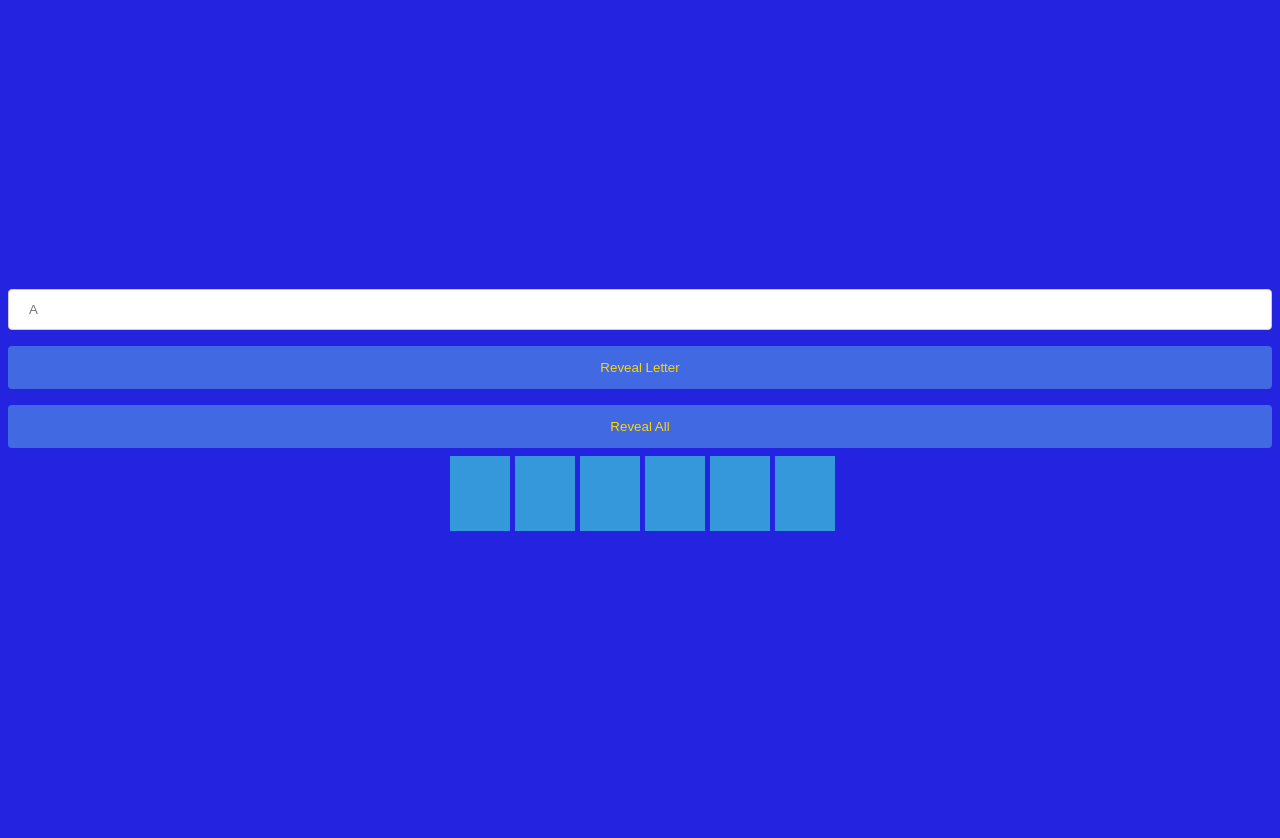
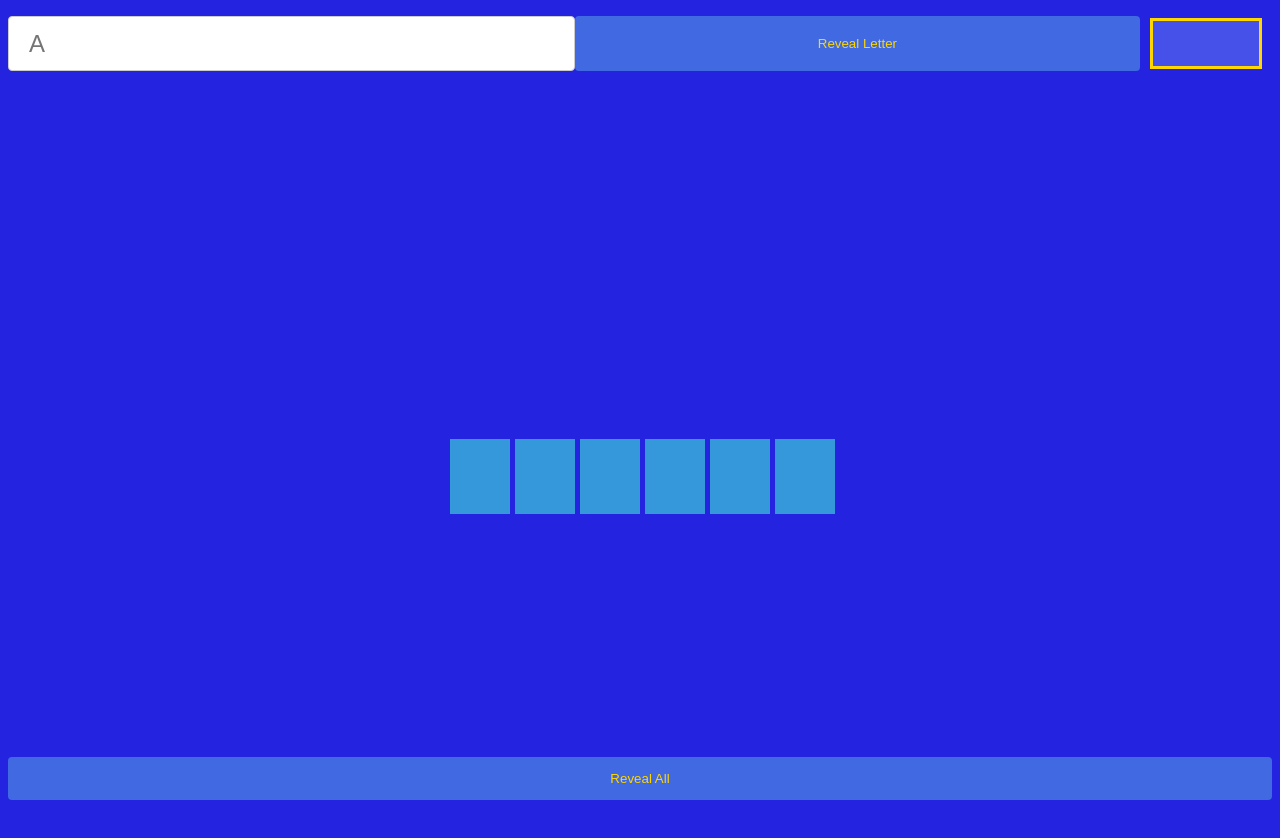
Before and after one commit to karyeet/word-wall, a plain HTML site: page index.html in a window 1280 px wide. Both pictures are taken after typing "Sample" into the empty fields and a click on the input "Submit". Before the commit the page ends 816 px from the top, so only its background shows below. Drawn offline with Linux system fonts and the light colour scheme.

Commit message:
move buttons and add counter

```diff
--- a/index.html
+++ b/index.html
@@ -74,12 +74,41 @@
         display: none;
     }
 
+    input[id="revealAll"] {
+        display: none;
+        position: sticky;
+        bottom: 0;
+        justify-content: center;
+    }
+
+    div[id="letterRevealDiv"] {
+        display: none;
+        position: sticky;
+        top: 0;
+    }
+
     .button-grid {
         margin-bottom: 5px;
+    }
+
+    .box {
+        width: 200px;
+        height: 25px;
+        border: 3px solid #FFD700;
+        padding: 10px;
+        margin: 10px;
+        border-style:solid;
+        background-color: #4651e9;
+        justify-content: center;
+        align-items: center;
+        text-align: center
+
     }
 </style>
 
 <body>
+
+
 
     <div id="inputDiv">
         <div id="inputRowsDiv">
@@ -90,15 +119,23 @@
         <input type="submit" id="addRow" value="Add Row">
         <input type="submit" id="makeWall" value="Submit">
     </div>
-    <div class="centeredDiv" id="wordWall">
-        <input type="text" id="letterToReveal" name="letterToReveal" placeholder="A" maxlength="1">
+
+    <div id="letterRevealDiv">
+        <input style="font-size: 150%;"type="text" id="letterToReveal" name="letterToReveal" placeholder="A" maxlength="1">
         <input type="submit" id="submitLetter" value="Reveal Letter">
-        <input type="submit" id="revealAll" value="Reveal All">
+        <div class="box">
+            <p id="countText" style="font-size: large;margin: auto ;color: #FFD700;"></p>
+        </div>
+
     </div>
 
 
+    <div class="centeredDiv" id="wordWall">
+
+    </div>
 
 
+    <input type="submit" id="revealAll" value="Reveal All">
 </body>
 
 <script>
@@ -123,19 +160,23 @@
 
     const letterToReveal = document.getElementById("letterToReveal");
     const submitLetter = document.getElementById("submitLetter");
+    const revealAll = document.getElementById("revealAll");
+    const countText = document.getElementById("countText");
 
     submitLetter.onclick = function () {
+        let numChanged = 0;
         const letter = letterToReveal.value.toUpperCase();
         for (const letterButton of letterButtons) {
             console.log(letter, letterButton["data-letter"])
             if (letterButton["data-letter"] == letter) {
+                numChanged++
                 letterButton.textContent = letterButton["data-letter"];
                 letterButton.style.backgroundColor = "#FFFFFF"
             }
         }
+        countText.textContent = numChanged + " " + letter;
     }
 
-    const revealAll = document.getElementById("revealAll")
     revealAll.onclick = function () {
         const letter = letterToReveal.value.toUpperCase();
         for (const letterButton of letterButtons) {
@@ -150,6 +191,8 @@
         // get wordWall and make it visible
         const wordWAll = document.getElementById("wordWall");
         wordWAll.style.display = "flex";
+        revealAll.style.display = "flex";
+        document.getElementById("letterRevealDiv").style.display = "flex";
 
         // const rowDivs = []
 
```
